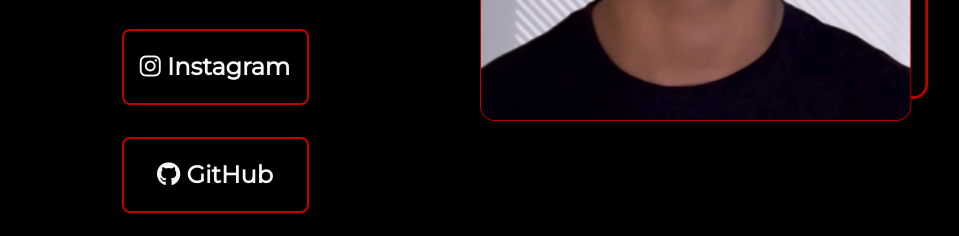
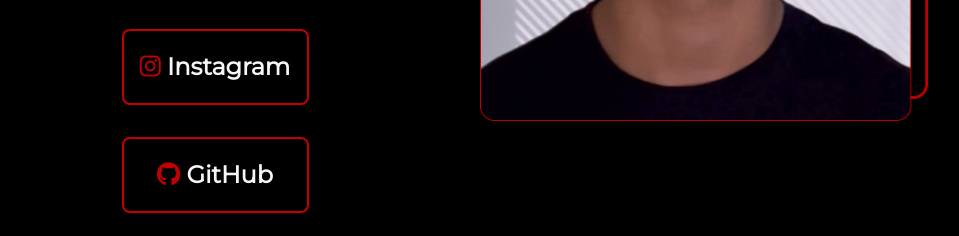
Before and after one commit to joaombvb/Projeto-de-teste, a plain HTML site: page index.html in a window 1280 px wide. Shown: the part 705-941 px from the top of the page, without its empty margins (160-1119 px from the left). Drawn offline with nearby package versions, Linux system fonts and the light colour scheme.

Commit message:
fix-icon-class-name

```diff
--- a/index.html
+++ b/index.html
@@ -24,11 +24,11 @@
           <div class="apresentacao__links">
             <h2 class="apresentacao__links__subtitulo">Acesse minhas redes:</h2>
             <a class="apresentacao__links__navegacao" href="https://instagram.com/joaombvb/" target="_blank">
-              <i class="apresentacao__links__link__icone fab fa-instagram"></i>
+              <i class="apresentacao__links__navegacao__icone fab fa-instagram"></i>
               Instagram
             </a>
             <a class="apresentacao__links__navegacao" href="https://github.com/joaombvb/" target="_blank">
-              <i class="apresentacao__links__link__icone fab fa-github"></i>
+              <i class="apresentacao__links__navegacao__icone fab fa-github"></i>
 
               GitHub
             </a>
```
